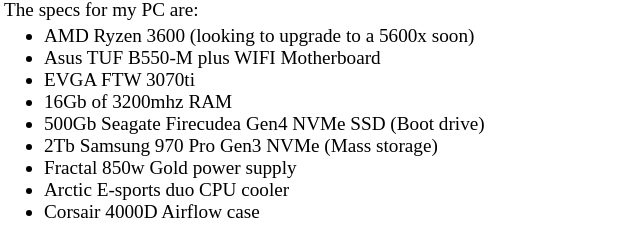
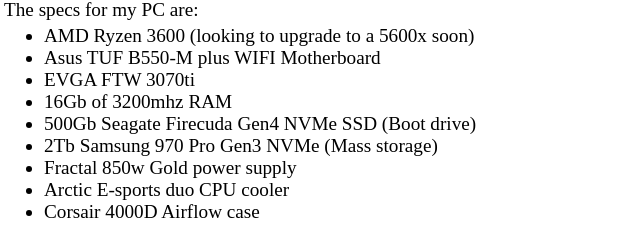
Before and after one commit to maxcrose123/IntroToIT, a plain HTML site: page index.html in a window 1280 px wide. Shown: the part 885-1124 px from the top of the page, 61-701 px from the left. Drawn offline with Linux system fonts and the light colour scheme.

Commit message:
final final final final final edit???

```diff
--- a/index.html
+++ b/index.html
@@ -48,7 +48,7 @@ The specs for my PC are:
   <li>Asus TUF B550-M plus WIFI Motherboard</li>
   <li>EVGA FTW 3070ti</li>
   <li>16Gb of 3200mhz RAM</li>
-  <li>500Gb Seagate Firecudea Gen4 NVMe SSD (Boot drive)</li>
+  <li>500Gb Seagate Firecuda Gen4 NVMe SSD (Boot drive)</li>
   <li>2Tb Samsung 970 Pro Gen3 NVMe (Mass storage)</li>
   <li>Fractal 850w Gold power supply</li>
   <li>Arctic E-sports duo CPU cooler</li>
```
